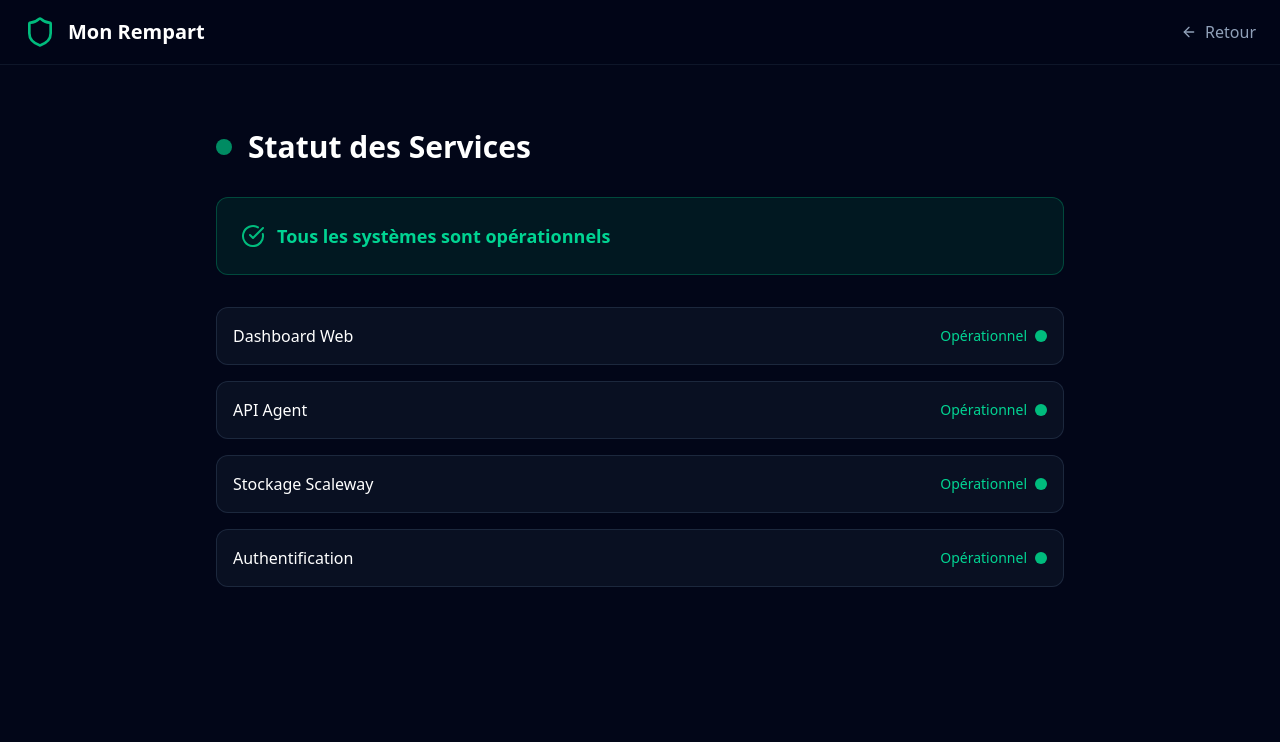
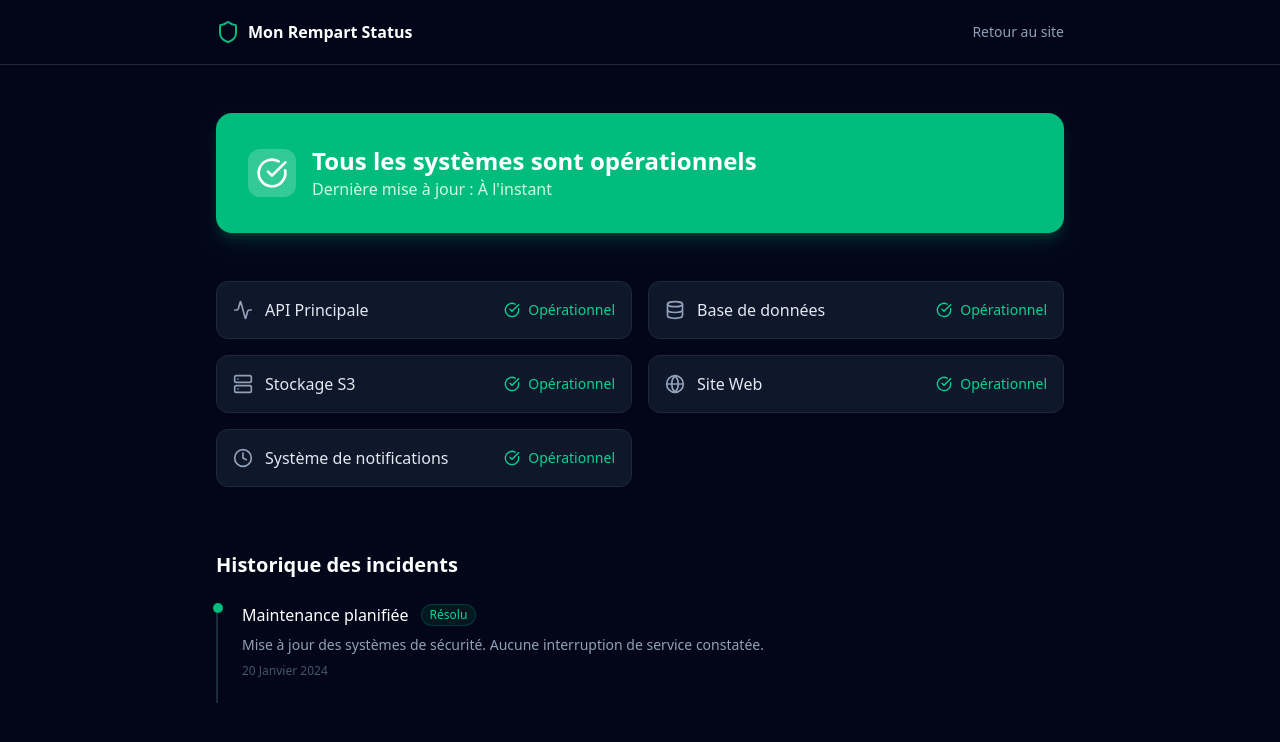
Before and after one commit to Hocsman/Monrempart, a Next.js app in the folder web/: page /status in a window 1280 px wide. Shown: the top 742 px of the page. Built offline with nearby package versions, Linux system fonts and the light colour scheme.

Commit message:
feat(pages): enhance download and status pages
- Modernize /download page with OS picker, copy-to-clipboard commands, and direct links
- Create /status page with service operational indicators and incident history
- Ensure footer links are correct

```diff
--- a/web/src/app/status/page.tsx
+++ b/web/src/app/status/page.tsx
@@ -1,51 +1,106 @@
 'use client';
 
+import { motion } from 'framer-motion';
 import Link from 'next/link';
-import { Shield, ArrowLeft, CheckCircle, AlertTriangle } from 'lucide-react';
+import { Shield, CheckCircle, AlertTriangle, XCircle, Clock, Activity, Server, Database, Globe } from 'lucide-react';
+
+const services = [
+    { name: 'API Principale', status: 'operational', icon: Activity },
+    { name: 'Base de données', status: 'operational', icon: Database },
+    { name: 'Stockage S3', status: 'operational', icon: Server },
+    { name: 'Site Web', status: 'operational', icon: Globe },
+    { name: 'Système de notifications', status: 'operational', icon: Clock },
+];
+
+const incidents = [
+    {
+        id: 1,
+        title: 'Maintenance planifiée',
+        status: 'resolved',
+        date: '20 Janvier 2024',
+        description: 'Mise à jour des systèmes de sécurité. Aucune interruption de service constatée.'
+    }
+];
 
 export default function StatusPage() {
     return (
         <div className="min-h-screen bg-slate-950">
-            <header className="bg-slate-950/80 backdrop-blur-xl border-b border-slate-800/50">
-                <nav className="max-w-7xl mx-auto px-6 py-4 flex items-center justify-between">
-                    <Link href="/" className="flex items-center gap-3">
-                        <Shield className="w-8 h-8 text-emerald-500" />
-                        <span className="text-xl font-bold text-white">Mon Rempart</span>
+            {/* Header */}
+            <header className="border-b border-slate-800 bg-slate-950/80 backdrop-blur-xl sticky top-0 z-50">
+                <div className="max-w-4xl mx-auto px-6 h-16 flex items-center justify-between">
+                    <Link href="/" className="flex items-center gap-2">
+                        <Shield className="w-6 h-6 text-emerald-500" />
+                        <span className="font-bold text-white">Mon Rempart Status</span>
                     </Link>
-                    <Link href="/" className="flex items-center gap-2 text-slate-400 hover:text-white">
-                        <ArrowLeft className="w-4 h-4" /> Retour
+                    <Link href="/" className="text-sm text-slate-400 hover:text-white transition-colors">
+                        Retour au site
                     </Link>
-                </nav>
+                </div>
             </header>
 
-            <main className="max-w-4xl mx-auto px-6 py-16">
-                <div className="flex items-center gap-4 mb-8">
-                    <div className="w-4 h-4 bg-emerald-500 rounded-full animate-pulse" />
-                    <h1 className="text-3xl font-bold text-white">Statut des Services</h1>
+            <main className="max-w-4xl mx-auto px-6 py-12">
+                {/* Global Status */}
+                <motion.div
+                    initial={{ opacity: 0, y: 20 }}
+                    animate={{ opacity: 1, y: 0 }}
+                    className="bg-emerald-500 text-white rounded-2xl p-8 mb-12 flex items-center justify-between shadow-lg shadow-emerald-500/20"
+                >
+                    <div className="flex items-center gap-4">
+                        <div className="w-12 h-12 bg-white/20 rounded-xl flex items-center justify-center">
+                            <CheckCircle className="w-8 h-8 text-white" />
+                        </div>
+                        <div>
+                            <h1 className="text-2xl font-bold">Tous les systèmes sont opérationnels</h1>
+                            <p className="text-emerald-100">Dernière mise à jour : À l&apos;instant</p>
+                        </div>
+                    </div>
+                </motion.div>
+
+                {/* Services Grid */}
+                <div className="grid md:grid-cols-2 gap-4 mb-16">
+                    {services.map((service, index) => (
+                        <motion.div
+                            key={service.name}
+                            initial={{ opacity: 0, scale: 0.95 }}
+                            animate={{ opacity: 1, scale: 1 }}
+                            transition={{ delay: index * 0.1 }}
+                            className="bg-slate-900 border border-slate-800 rounded-xl p-4 flex items-center justify-between group hover:border-slate-700 transition-colors"
+                        >
+                            <div className="flex items-center gap-3">
+                                <service.icon className="w-5 h-5 text-slate-400 group-hover:text-white transition-colors" />
+                                <span className="text-slate-200 font-medium">{service.name}</span>
+                            </div>
+                            <div className="flex items-center gap-2 text-emerald-400 text-sm font-medium">
+                                <CheckCircle className="w-4 h-4" />
+                                Opérationnel
+                            </div>
+                        </motion.div>
+                    ))}
                 </div>
 
-                <div className="bg-emerald-500/10 border border-emerald-500/30 rounded-xl p-6 mb-8">
-                    <div className="flex items-center gap-3">
-                        <CheckCircle className="w-6 h-6 text-emerald-500" />
-                        <span className="text-lg font-semibold text-emerald-400">Tous les systèmes sont opérationnels</span>
+                {/* Historique */}
+                <div>
+                    <h2 className="text-xl font-bold text-white mb-6">Historique des incidents</h2>
+                    <div className="space-y-6">
+                        {incidents.map((incident) => (
+                            <motion.div
+                                key={incident.id}
+                                initial={{ opacity: 0 }}
+                                animate={{ opacity: 1 }}
+                                className="border-l-2 border-slate-800 pl-6 pb-6 relative"
+                            >
+                                <div className="absolute left-[-5px] top-0 w-2.5 h-2.5 rounded-full bg-emerald-500" />
+                                <div className="flex items-center gap-3 mb-2">
+                                    <h3 className="text-white font-medium">{incident.title}</h3>
+                                    <span className="px-2 py-0.5 rounded-full bg-emerald-500/10 text-emerald-400 text-xs font-medium border border-emerald-500/20">
+                                        Résolu
+                                    </span>
+                                </div>
+                                <p className="text-slate-400 text-sm mb-2">{incident.description}</p>
+                                <p className="text-slate-600 text-xs">{incident.date}</p>
+                            </motion.div>
+                        ))}
                     </div>
-                </div>
-
-                <div className="space-y-4">
-                    {[
-                        { name: 'Dashboard Web', status: 'ok' },
-                        { name: 'API Agent', status: 'ok' },
-                        { name: 'Stockage Scaleway', status: 'ok' },
-                        { name: 'Authentification', status: 'ok' },
-                    ].map((service, i) => (
-                        <div key={i} className="bg-slate-800/30 border border-slate-700/50 rounded-xl p-4 flex items-center justify-between">
-                            <span className="text-white">{service.name}</span>
-                            <div className="flex items-center gap-2">
-                                <span className="text-emerald-400 text-sm">Opérationnel</span>
-                                <div className="w-3 h-3 bg-emerald-500 rounded-full" />
-                            </div>
-                        </div>
-                    ))}
                 </div>
             </main>
         </div>
```
Also changed, not shown: web/src/app/download/page.tsx (+157 -134 lines).
